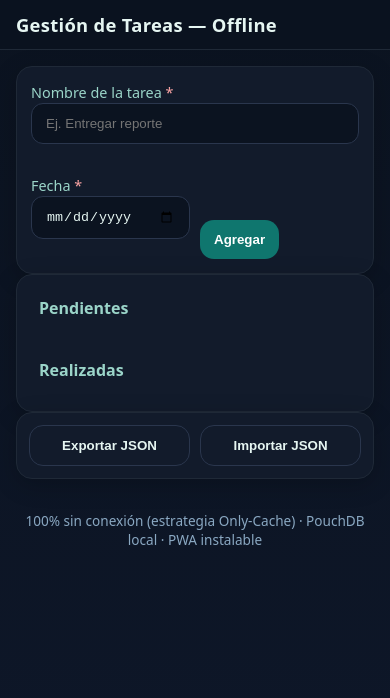
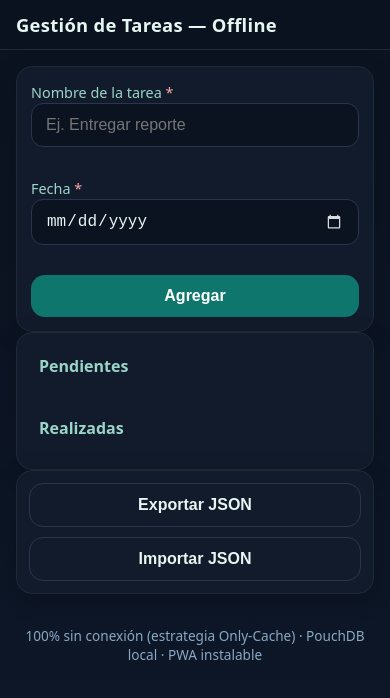
Before and after one commit to Carlos-GH23/Registro_Tareas, a plain HTML site: page index.html in a window 390 px wide. Drawn offline with Linux system fonts and the light colour scheme; a script that the page names is missing.

Commit message:
Correcciones v8.0

```diff
--- a/styles.css
+++ b/styles.css
@@ -37,3 +37,42 @@ footer{padding:16px;text-align:center;color:#8aa8c2;font-size:.85rem}
 .install-banner.show{display:flex}
 .install-banner button{flex:1}
 .error{display:block; min-height:1.2em; color:#fca5a5; margin-top:4px;}
+
+/* ——— iOS / móvil polish ——— */
+
+/* Evita zoom de iOS al enfocar (inputs <16px) */
+input, button { font-size: 16px; -webkit-text-size-adjust: 100%; }
+
+/* Safe areas (notch) */
+body{
+  padding-left: env(safe-area-inset-left);
+  padding-right: env(safe-area-inset-right);
+  padding-bottom: env(safe-area-inset-bottom);
+}
+header{
+  padding-top: calc(12px + env(safe-area-inset-top));
+}
+
+/* Altura de viewport estable en móviles modernos */
+@supports (min-height: 100dvh) {
+  body { min-height: 100dvh; }
+}
+
+/* Arreglo del date picker en dark theme */
+input[type="date"]{ -webkit-appearance: none; appearance: none; }
+input[type="date"]::-webkit-date-and-time-value{ color: var(--ink); }
+input[type="date"]::-webkit-calendar-picker-indicator{ filter: invert(1); opacity:.85; }
+
+/* Botón no se sobrepone: en pantallas chicas se apila y ocupa ancho completo */
+@media (max-width: 520px){
+  .row{ flex-direction: column; align-items: stretch; }
+  .row > *{ flex: 1 1 auto; }
+  /* Sobrescribe tu inline style align-self:end del contenedor del botón */
+  .row > div:last-child{ align-self: stretch !important; }
+  .btn-primary{ width: 100%; }
+}
+
+/* En pantallas más anchas vuelve al layout horizontal */
+@media (min-width: 521px){
+  .row{ align-items: end; }
+}
--- a/sw.js
+++ b/sw.js
@@ -1,5 +1,5 @@
 /* Offline-only (Only-Cache) Service Worker */
-const CACHE = 'only-cache-v6';
+const CACHE = 'only-cache-v7';
 
 // Lista de recursos estáticos a precachear (relativos al scope)
 const ASSETS = [
```
